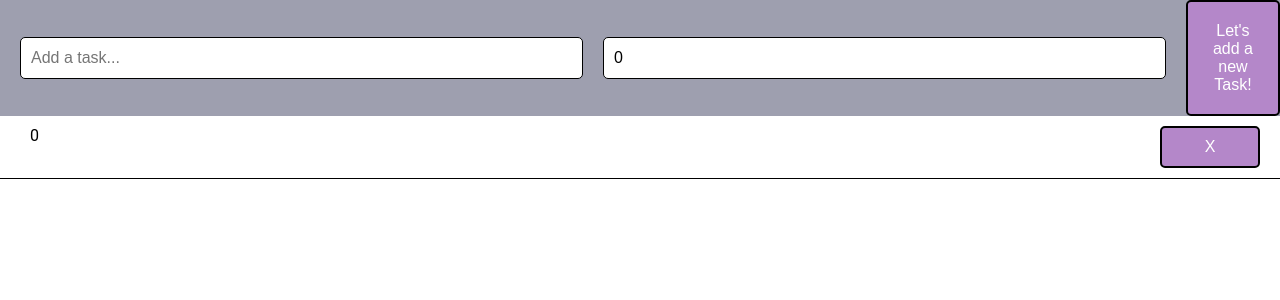
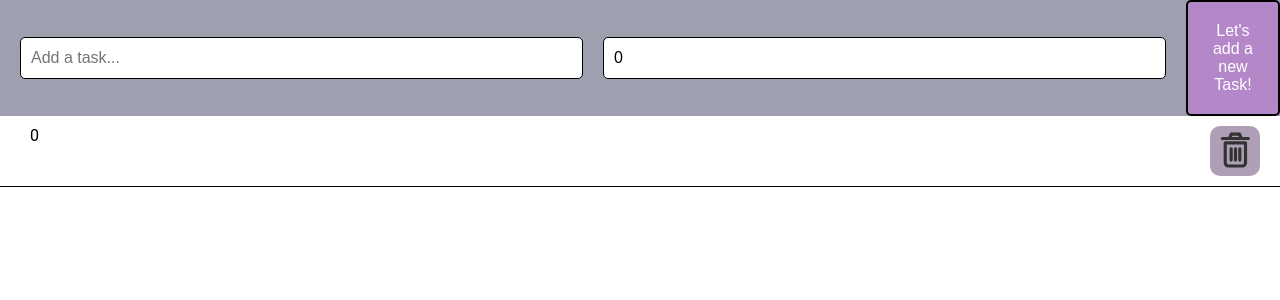
Before and after one commit to aitanacodes/todo-list-react, a React (Create React App) app: page / in a window 1280 px wide. Both pictures are taken after a click on the button "Let's add a new Task!". Shown: the top 300 px of the page. Built offline with nearby package versions, Linux system fonts and the light colour scheme.

Commit message:
added a trash icon and the CSS

```diff
--- a/src/App.css
+++ b/src/App.css
@@ -110,7 +110,7 @@ body {
   height: 100%;
 }
 
-.task button {
+/* .task button {
   width: 100px;
   height: auto;
   border: 2px solid #000000;
@@ -121,4 +121,20 @@ body {
   cursor: pointer;
   padding: 10px 20px;
   margin-right: 20px;
+} */
+
+.trash-icon {
+  width: 50px;
+  height: 50px;
+  background-color: #af9fb6;
+  stroke-width: 2;
+  transition: background-color 0.5s ease;
+  cursor: pointer;
+  margin-right: 20px;
+  border-radius: 10px;
+  border: none;
 }
+
+.trash-icon:hover {
+  background-color: #8b4d8b;
+}
--- a/src/Components/TodoTask.tsx
+++ b/src/Components/TodoTask.tsx
@@ -1,13 +1,14 @@
 import React from "react";
 import { ITask } from "../interfaces";
 import "../App.css";
+import TrashTaskIcon from "../icons/TrashTaskIcon";
 
 interface Props {
   task: ITask;
   completeTask(taskNameToDelete: string): void;
 }
 
-const TodoTask = ({ task, completeTask }: Props) => {
+export const TodoTask = ({ task, completeTask }: Props) => {
   return (
     <div className="task">
       <div className="content">
@@ -15,11 +16,12 @@ const TodoTask = ({ task, completeTask }: Props) => {
         <span>{task.deadline}</span>
       </div>
       <button
+        className="trash-icon"
         onClick={() => {
           completeTask(task.taskName);
         }}
       >
-        X
+        <TrashTaskIcon />
       </button>
     </div>
   );
--- /dev/null
+++ b/src/icons/TrashTaskIcon.jsx
@@ -0,0 +1,72 @@
+// TrashTaskIcon.jsx
+
+import React from "react";
+
+function TrashTaskIcon({}) {
+  return (
+    <svg viewBox="0 0 24 24" fill="none" xmlns="http://www.w3.org/2000/svg">
+      <g id="SVGRepo_bgCarrier" stroke-width="0"></g>
+      <g
+        id="SVGRepo_tracerCarrier"
+        stroke-linecap="round"
+        stroke-linejoin="round"
+      ></g>
+      <g id="SVGRepo_iconCarrier">
+        {" "}
+        <path
+          d="M5.82907 7.48718H18.6325V20.1197C18.6325 21.2242 17.7371 22.1197 16.6325 22.1197H7.82907C6.7245 22.1197 5.82907 21.2242 5.82907 20.1197V7.48718Z"
+          stroke="#333333"
+          stroke-width="2"
+          stroke-linecap="round"
+          stroke-linejoin="round"
+        ></path>{" "}
+        <path
+          d="M4 4.74353L20.4615 4.74353"
+          stroke="#333333"
+          stroke-width="2"
+          stroke-linecap="round"
+          stroke-linejoin="round"
+        ></path>{" "}
+        <path
+          d="M14.9134 2H9.54816L8.57266 4.74359H15.8889L14.9134 2Z"
+          stroke="#333333"
+          stroke-width="2"
+          stroke-linecap="round"
+          stroke-linejoin="round"
+        ></path>{" "}
+        <line
+          x1="12.3163"
+          y1="11.2307"
+          x2="12.3163"
+          y2="18.376"
+          stroke="#333333"
+          stroke-width="2"
+          stroke-linecap="round"
+          stroke-linejoin="round"
+        ></line>{" "}
+        <line
+          x1="9.57266"
+          y1="11.2307"
+          x2="9.57266"
+          y2="18.376"
+          stroke="#333333"
+          stroke-width="2"
+          stroke-linecap="round"
+          stroke-linejoin="round"
+        ></line>{" "}
+        <line
+          x1="15.0598"
+          y1="11.2307"
+          x2="15.0598"
+          y2="18.376"
+          stroke="#333333"
+          stroke-width="2"
+          stroke-linecap="round"
+          stroke-linejoin="round"
+        ></line>{" "}
+      </g>
+    </svg>
+  );
+}
+
+export default TrashTaskIcon;
```
Also changed, not shown: 1 other file (tests, documents, lock files or other folders).
